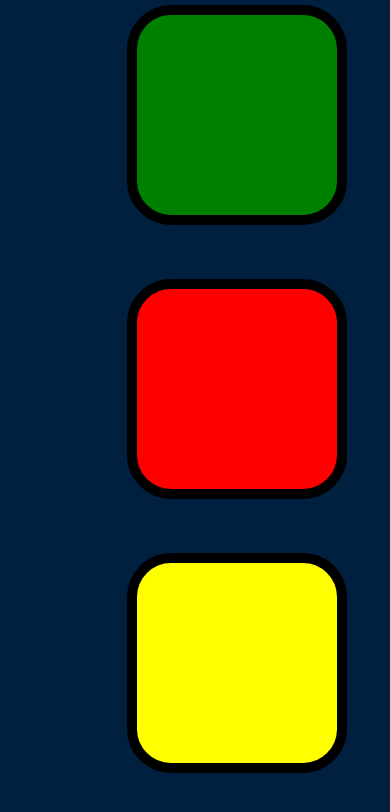
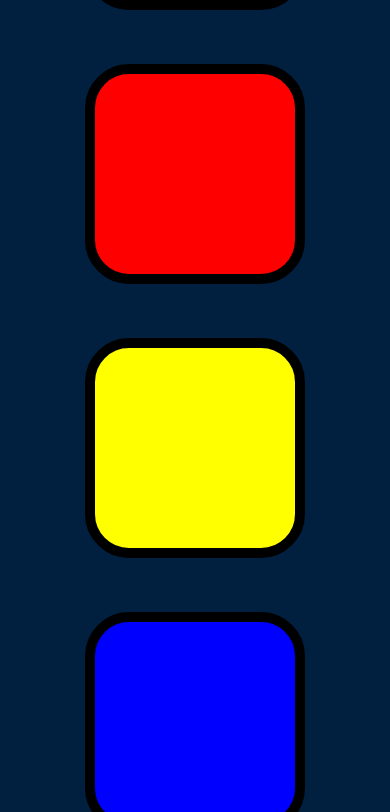
Before and after one commit to Asayaobi/simon-game, a plain HTML site: page index.html in a window 390 px wide. Shown: the part 201-1013 px from the top of the page. Drawn offline with nearby package versions, Linux system fonts and the light colour scheme.

Commit message:
adjust the styling for mobile in css file

```diff
--- a/styles.css
+++ b/styles.css
@@ -1,6 +1,17 @@
 body {
   text-align: center;
   background-color: #011F3F;
+  display: flex;
+  justify-content: center;
+  align-items: center;
+  height: 100vh;
+  margin: 0;
+}
+
+.wrapper {
+  display: flex;
+  flex-direction: column; /* Stack elements vertically */
+  align-items: center;    /* Center horizontally */
 }
 
 #level-title {
@@ -12,9 +23,7 @@ body {
 
 .container {
   display: block;
-  width: 50%;
   margin: auto;
-
 }
 
 .btn {
```
